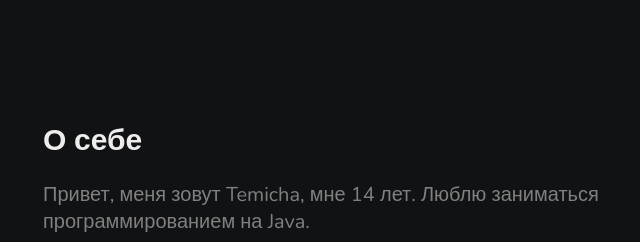
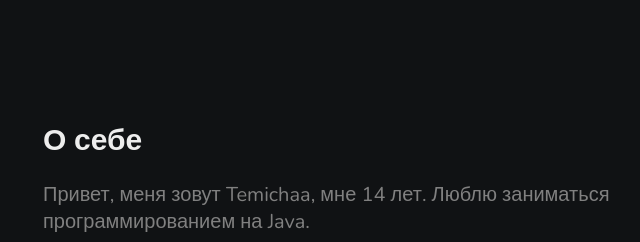
Before and after one commit to Temichaa/Temichaa.github.io, a plain HTML site: page index.html in a window 1280 px wide. Shown: the top 242 px of the page, 557-1197 px from the left. Drawn offline with nearby package versions, Linux system fonts and the light colour scheme.

Commit message:
Update index.html

```diff
--- a/index.html
+++ b/index.html
@@ -25,7 +25,7 @@
     <div class="Bio">
         <h1>О себе</h1>
         <div class="BioTwo">
-            <p>Привет, меня зовут Temicha, мне 14 лет. Люблю заниматься программированием на Java.</p>
+            <p>Привет, меня зовут Temichaa, мне 14 лет. Люблю заниматься программированием на Java.</p>
         </div>
     </div>
     <div class="InfoText">
```
